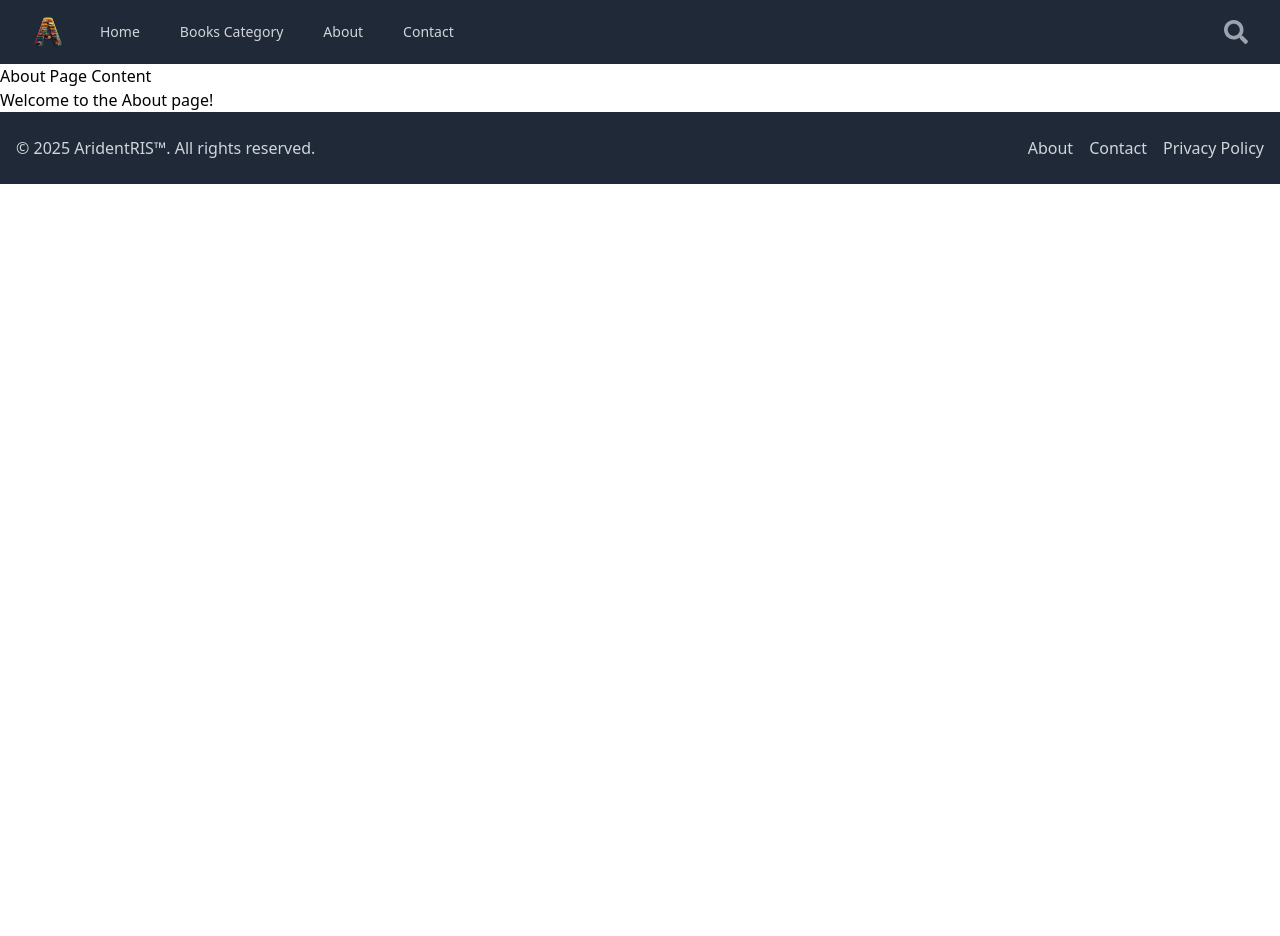
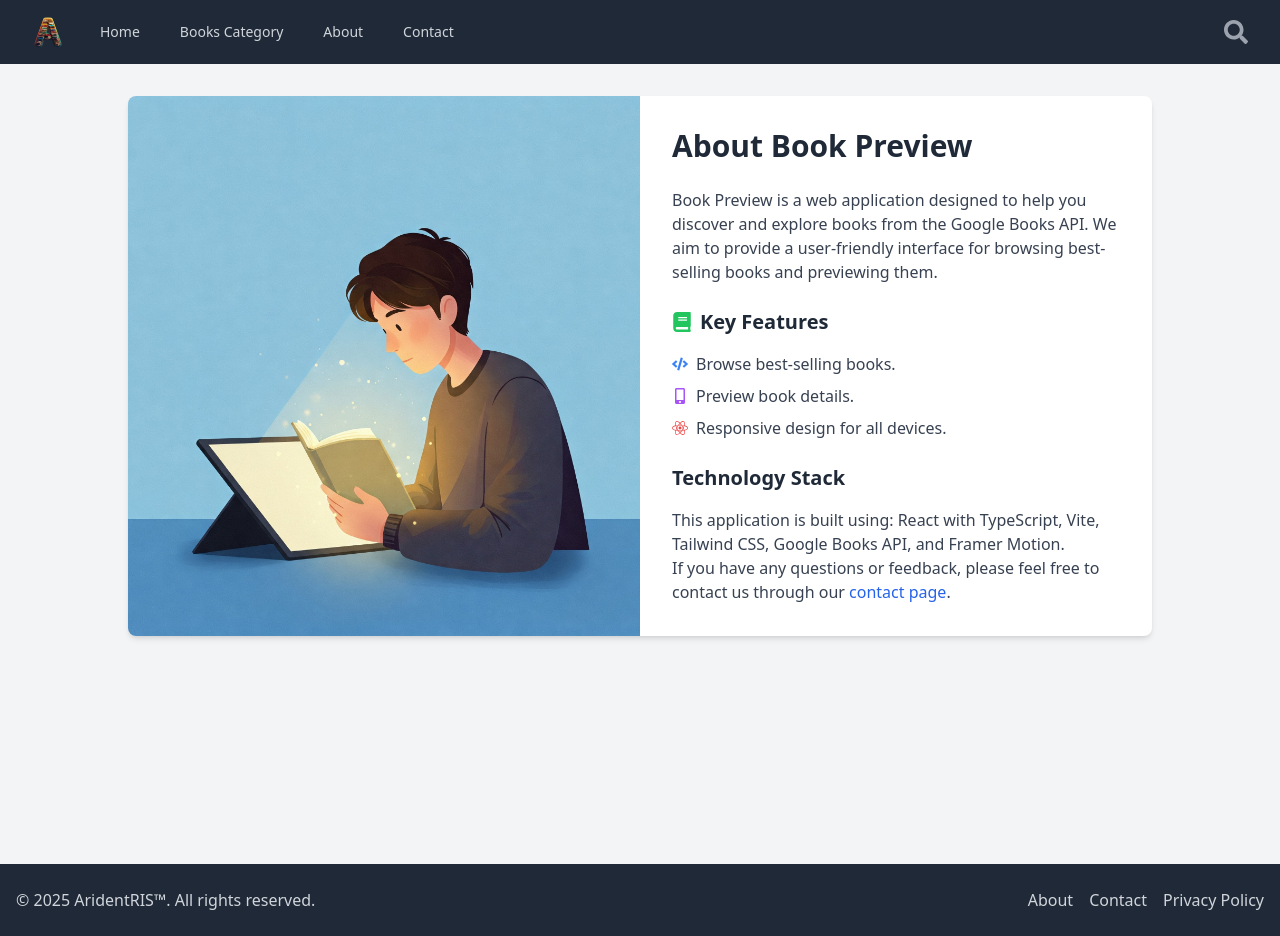
Before and after one commit to TheCoderAbhishek/book-preview-app, a React (Vite) app: page /about in a window 1280 px wide. Before the commit the page ends 800 px from the top, so only its background shows below. Built offline with nearby package versions, Linux system fonts and the light colour scheme.

Commit message:
feat: Add About.tsx component with information about the application and technology stack

```diff
--- a/src/components/About.tsx
+++ b/src/components/About.tsx
@@ -1,11 +1,94 @@
 import React from "react";
+import { motion } from "framer-motion";
+import { FaReact, FaCode, FaBook, FaMobileAlt } from "react-icons/fa";
 
 const About: React.FC = () => {
+  const containerVariants = {
+    hidden: { opacity: 0 },
+    visible: { opacity: 1, transition: { duration: 0.5 } },
+  };
+
+  const itemVariants = {
+    hidden: { opacity: 0, y: 20 },
+    visible: { opacity: 1, y: 0, transition: { duration: 0.5 } },
+  };
+
   return (
-    <div>
-      <h1>About Page Content</h1>
-      <p>Welcome to the About page!</p>
-    </div>
+    <motion.div
+      variants={containerVariants}
+      initial="hidden"
+      animate="visible"
+      className="bg-gray-100 min-h-screen py-8"
+    >
+      <div className="container mx-auto max-w-5xl bg-white rounded-lg shadow-md overflow-hidden">
+        <div className="flex flex-col md:flex-row">
+          {/* Image/Illustration Side */}
+          <div className="md:w-1/2">
+            <motion.img
+              src="/about-image.jpg" // Replace with your image
+              alt="About Book Preview"
+              className="w-full h-full object-cover"
+              variants={itemVariants}
+            />
+          </div>
+
+          {/* Text Content Side */}
+          <div className="md:w-1/2 p-8">
+            <motion.h2
+              className="text-3xl font-semibold mb-6 text-gray-800"
+              variants={itemVariants}
+            >
+              About Book Preview
+            </motion.h2>
+
+            <motion.p className="text-gray-700 mb-6" variants={itemVariants}>
+              Book Preview is a web application designed to help you discover
+              and explore books from the Google Books API. We aim to provide a
+              user-friendly interface for browsing best-selling books and
+              previewing them.
+            </motion.p>
+
+            <motion.div variants={itemVariants} className="mb-6">
+              <h3 className="text-xl font-semibold mb-4 text-gray-800 flex items-center">
+                <FaBook className="mr-2 text-green-500" /> Key Features
+              </h3>
+              <ul className="list-none text-gray-700">
+                <li className="flex items-center mb-2">
+                  <FaCode className="mr-2 text-blue-500" /> Browse best-selling
+                  books.
+                </li>
+                <li className="flex items-center mb-2">
+                  <FaMobileAlt className="mr-2 text-purple-500" /> Preview book
+                  details.
+                </li>
+                <li className="flex items-center">
+                  <FaReact className="mr-2 text-red-500" /> Responsive design
+                  for all devices.
+                </li>
+              </ul>
+            </motion.div>
+
+            <motion.div variants={itemVariants}>
+              <h3 className="text-xl font-semibold mb-4 text-gray-800">
+                Technology Stack
+              </h3>
+              <p className="text-gray-700">
+                This application is built using: React with TypeScript, Vite,
+                Tailwind CSS, Google Books API, and Framer Motion.
+              </p>
+              <p className="text-gray-700">
+                If you have any questions or feedback, please feel free to
+                contact us through our{" "}
+                <a href="/contact" className="text-blue-600 hover:underline">
+                  contact page
+                </a>
+                .
+              </p>
+            </motion.div>
+          </div>
+        </div>
+      </div>
+    </motion.div>
   );
 };
 
```
Also changed, not shown: public/about-image.jpg (added).
